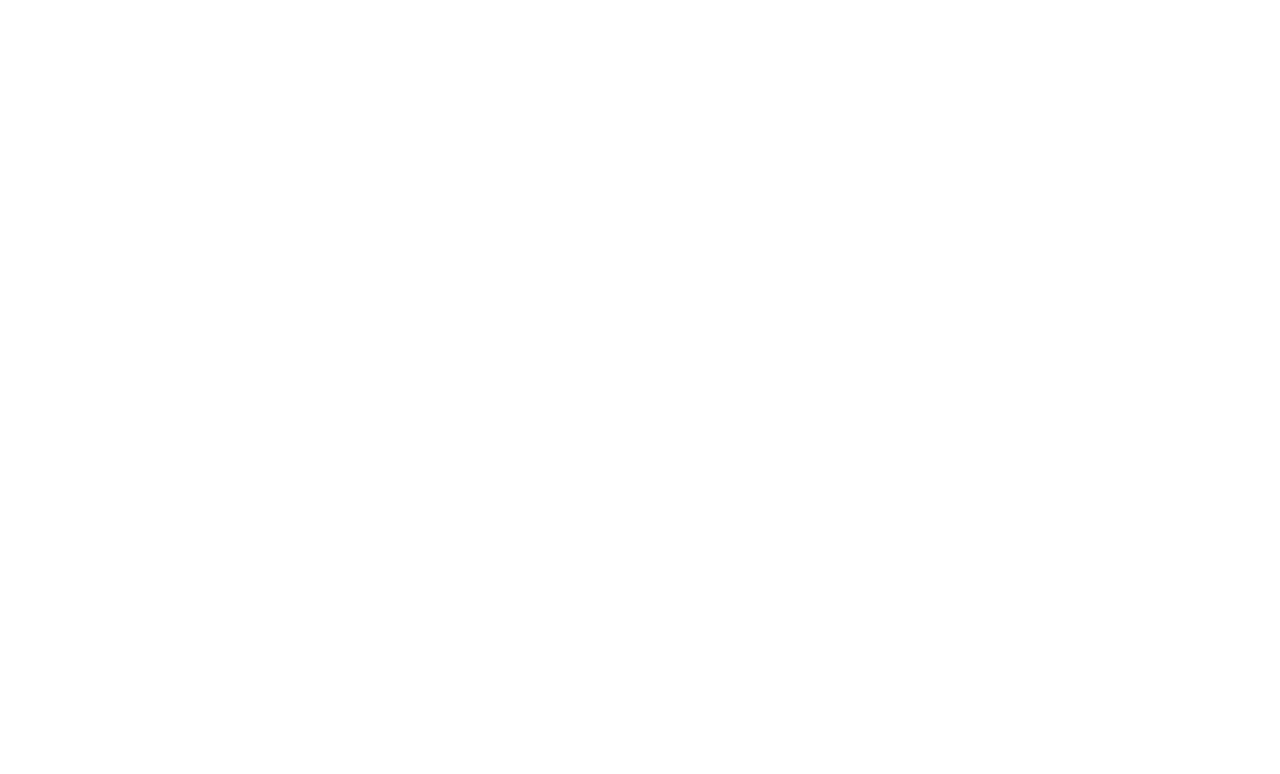
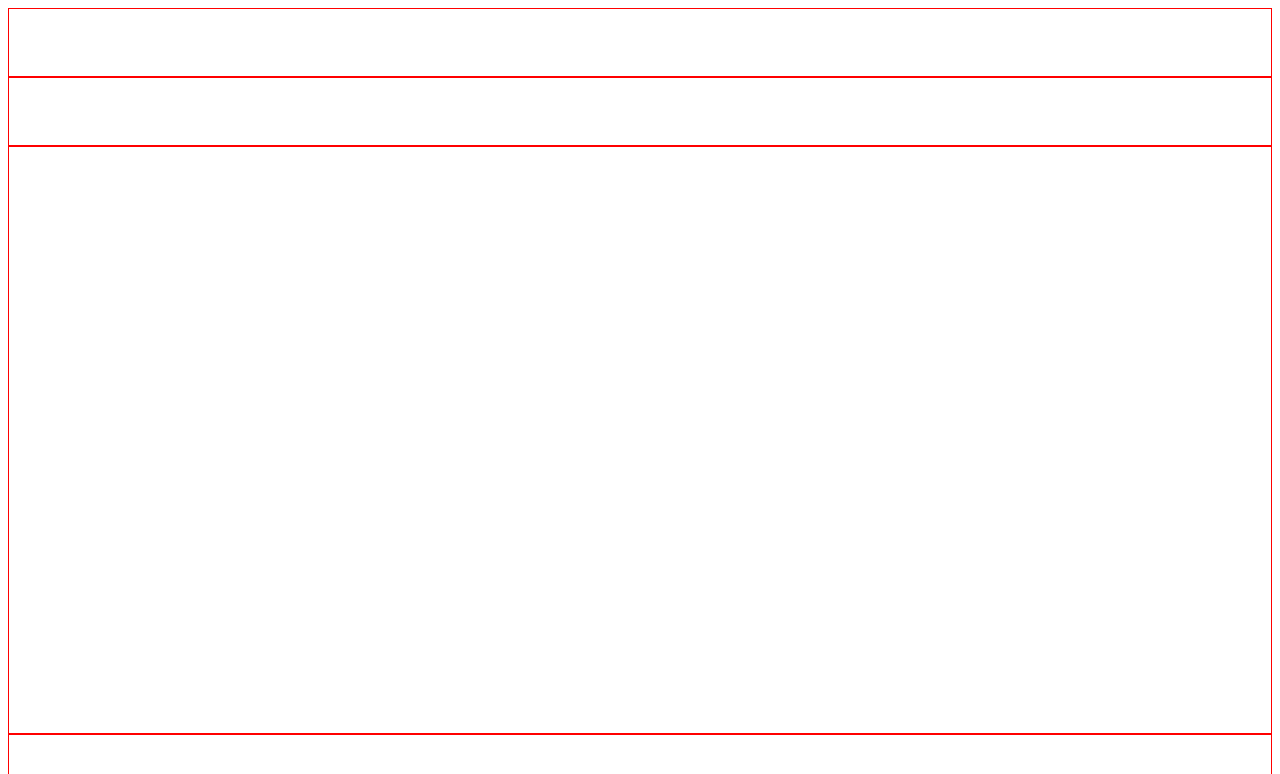
Before and after one commit to jo-on-github/Ctrl-Alt-Defeat-Frontend, a React (Create React App) app in the folder frontend/: page / in a window 1280 px wide. Shown: the top 774 px of the page. Built offline with nearby package versions, Linux system fonts and the light colour scheme.

Commit message:
added block divs with borders to homepage

```diff
--- a/frontend/src/components/App/App.js
+++ b/frontend/src/components/App/App.js
@@ -1,8 +1,13 @@
 import "./App.css";
+import Homepage from "../Homepage";
 import Favourites from "../Favourites";
 
 function App() {
-  return <div className="App"></div>;
+  return (
+    <div className="App">
+      <Homepage />
+    </div>
+  )
 }
 
 export default App;
--- a/frontend/src/components/Homepage/index.js
+++ b/frontend/src/components/Homepage/index.js
@@ -1,4 +1,5 @@
 import React from "react";
+import "./styles.css";
 
 function Homepage() {
   return (
--- a/frontend/src/components/Homepage/styles.css
+++ b/frontend/src/components/Homepage/styles.css
@@ -0,0 +1,16 @@
+.header{
+    border: 1px solid red;
+    height: 4.2em;
+}
+.search{
+    border: 1px solid red;
+    height: 4.2em;
+}
+.main{
+    border: 1px solid red;
+    height: 36.6em;
+}
+.footer{
+    border: 1px solid red;
+    height: 4.5em;
+}
```
